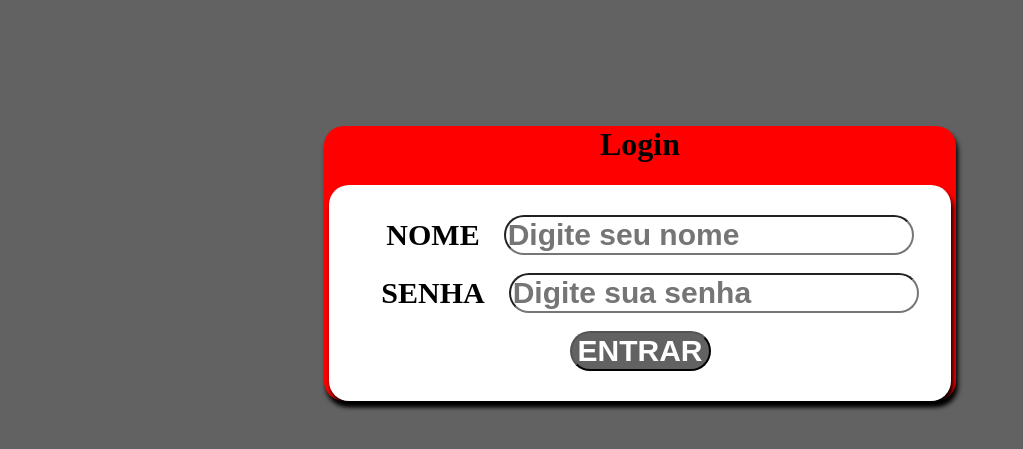
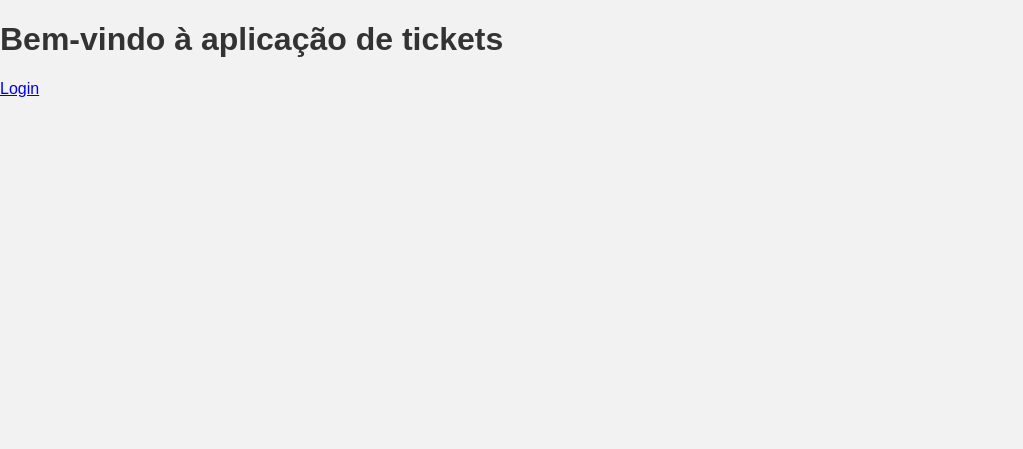
Before and after one commit to gabrielfdrz/TicketApp, a Flask app: page / in a window 1280 px wide. Shown: the top 449 px of the page, without its empty margins (0-1023 px from the left). Run offline with Flask 3, Linux system fonts and the light colour scheme.

Commit message:
modified:   main.py     deleted:    static/css/login.css 	new file:   static/css/style.css 	new file:   templates/abrir_ticket.html 	new file:   templates/home.html 	new file:   templates/listar_tickets.html 	modified:   templates/login.html 	new file:   tickets.db

```diff
--- a/main.py
+++ b/main.py
@@ -1,28 +1,60 @@
-from flask import Flask, render_template, redirect, request
-
+from flask import Flask, render_template, request, redirect, url_for
+import sqlite3
 
 app = Flask(__name__)
-app.config['SECRET_KEY'] = 'IGORKEVEN'
 
+# Rota para criar o banco de dados e tabela
+@app.route('/criar_banco')
+def criar_banco():
+    conn = sqlite3.connect('tickets.db')
+    c = conn.cursor()
+    c.execute('''CREATE TABLE IF NOT EXISTS tickets
+                 (id INTEGER PRIMARY KEY AUTOINCREMENT,
+                 titulo TEXT, descricao TEXT)''')
+    conn.commit()
+    conn.close()
+    return 'Banco de dados criado com sucesso!'
 
+# Lista de tickets (simulando o banco de dados)
+# Removido pois agora os dados serão armazenados no SQLite
 
 @app.route('/')
 def home():
-    return render_template('login.html')
+    return render_template('home.html')
 
+# Rota para o formulário de login
+@app.route('/login', methods=['GET', 'POST'])
+def login():
+    if request.method == 'POST':
+        # Aqui você lida com os dados do formulário de login
+        # Por exemplo, autentica o usuário e redireciona para outra página
+        return redirect(url_for('abrir_ticket'))
+    else:
+        return render_template('login.html')
 
-@app.route('/login', methods=['POST'])
-def login():
+# Rota para abrir um ticket
+@app.route('/abrir_ticket', methods=['GET', 'POST'])
+def abrir_ticket():
+    if request.method == 'POST':
+        titulo = request.form['titulo']
+        descricao = request.form['descricao']
+        conn = sqlite3.connect('tickets.db')
+        c = conn.cursor()
+        c.execute('INSERT INTO tickets (titulo, descricao) VALUES (?, ?)', (titulo, descricao))
+        conn.commit()
+        conn.close()
+        return redirect(url_for('home'))
+    return render_template('abrir_ticket.html')
 
-    nome = request.form.get('nome')
-    senha = request.form.get('senha')
-    print(nome)
-    print(senha)
-    return redirect('/')
+# Rota para visualizar todos os tickets
+@app.route('/tickets')
+def listar_tickets():
+    conn = sqlite3.connect('tickets.db')
+    c = conn.cursor()
+    c.execute('SELECT * FROM tickets')
+    tickets = c.fetchall()
+    conn.close()
+    return render_template('listar_tickets.html', tickets=tickets)
 
-
-
-
-
-if __name__ in "__main__":
+if __name__ == '__main__':
     app.run(debug=True)
--- a/static/css/login.css
+++ /dev/null
@@ -1,64 +0,0 @@
-@charset "UTF-8";
-
-
-body{
-    background-color: #626262;
-    background-size: cover;
-    background-attachment: fixed;
-    display: block;
-}
-
-div#form_fundo{
-    background-color: red;
-    margin: 10% 25% 25% 25% ;
-    text-align: center;
-    border-radius: 20px;
-    font-weight: bold;
-    box-shadow: 2px 5px 5px black;
-
-}
-
-div#form_frente{
-    background-color: white;
-    margin: 5px ;
-    text-align: center;
-    border-radius: 20px;
-    font-weight: bold;
-    box-shadow: 2px 5px 5px black;
-    padding: 30px;
-
-
-}
-
-label{
-    font-size: 30px;
-    font-weight: bold;
-    border-radius: 10px;
-    padding: 20px;
-}
-
-input{
-    border-radius: 20px;
-    font-size: 30px;
-    font-weight: bold;
-}
-
-input:focus{
-    background-color: white;
-    color: black;
-}
-
-button{
-    font-size: 30px;
-    font-weight: bold;
-    border-radius: 20px;
-    background-color: #626262;
-    color: white;
-}
-
-button:hover{
-    background-color: white;
-    color: black;
-    font-size: 40px;
-    cursor: pointer;
-}
--- /dev/null
+++ b/static/css/style.css
@@ -0,0 +1,64 @@
+body {
+    font-family: Arial, sans-serif;
+    background-color: #f2f2f2;
+    margin: 0;
+    padding: 0;
+}
+
+h1 {
+    color: #333;
+}
+
+form {
+    background-color: #fff;
+    padding: 20px;
+    border-radius: 5px;
+    box-shadow: 0 0 10px rgba(0, 0, 0, 0.1);
+    margin: 20px auto;
+    width: 80%;
+    max-width: 600px;
+}
+
+input[type="text"],
+input[type="submit"],
+textarea {
+    width: 100%;
+    padding: 10px;
+    margin: 5px 0;
+    border: 1px solid #ccc;
+    border-radius: 4px;
+    box-sizing: border-box;
+}
+
+input[type="submit"] {
+    background-color: #333;
+    color: #fff;
+    cursor: pointer;
+}
+
+input[type="submit"]:hover {
+    background-color: #555;
+}
+
+ul {
+    list-style-type: none;
+    padding: 0;
+}
+
+li {
+    background-color: #fff;
+    padding: 10px;
+    margin: 5px 0;
+    border-radius: 5px;
+    box-shadow: 0 0 5px rgba(0, 0, 0, 0.1);
+}
+
+.logout {
+    float: right;
+    color: #f00;
+    cursor: pointer;
+}
+
+.red-mark {
+    color: #f00;
+}
--- /dev/null
+++ b/templates/home.html
@@ -0,0 +1,17 @@
+<!DOCTYPE html>
+<html>
+<head>
+    <title>Home</title>
+    <link rel="stylesheet" href="../static/css/style.css">
+</head>
+<body>
+    <h1>Bem-vindo à aplicação de tickets</h1>
+    {% if 'username' in session %}
+    <a href="{{ url_for('abrir_ticket') }}">Abrir Ticket</a>
+    <a href="{{ url_for('listar_tickets') }}">Listar Tickets</a>
+    <a href="{{ url_for('logout') }}">Logout</a>
+    {% else %}
+    <a href="{{ url_for('login') }}">Login</a>
+    {% endif %}
+</body>
+</html>
--- a/templates/login.html
+++ b/templates/login.html
@@ -1,34 +1,17 @@
 <!DOCTYPE html>
-<html lang="en">
-
+<html>
 <head>
-    <meta charset="UTF-8">
-    <meta http-equiv="X-UA-Compatible" content="IE=edge">
-    <link rel="stylesheet" href="../static/css/login.css">
-    <meta name="viewport" content="width=device-width, initial-scale=1.0">
-    <title>LOGIN</title>
+    <title>Login</title>
+    <link rel="stylesheet" href="../static/css/style.css">
 </head>
-
 <body>
-
-    <div id="form_fundo">
-        <h1>Login</h1>
-        <div id="form_frente">
-            <form action="/login" id="login" method="post">
-                <label for="nome">NOME</label>
-                <input type="text" name="nome" id="nome" required placeholder="Digite seu nome"><br><br>
-                <label for="senha" id="senha">SENHA</label>
-                <input type="password" name="senha" id="senha" required placeholder="Digite sua senha"><br><br>
-                <button type="submit" id="btn_login">
-                    <span></span>
-                    <span></span>
-                    <span></span>
-                    <span></span>ENTRAR
-
-                </button>
-            </form>
-        </div>
-    </div>
+    <h1>Login</h1>
+    <form method="post">
+        <label for="username">Username:</label><br>
+        <input type="text" id="username" name="username"><br>
+        <label for="password">Password:</label><br>
+        <input type="password" id="password" name="password"><br>
+        <input type="submit" value="Login">
+    </form>
 </body>
-
 </html>
```
Also changed, not shown: templates/abrir_ticket.html (added, +19 -0 lines), templates/listar_tickets.html (added, +15 -0 lines), tickets.db (added).
